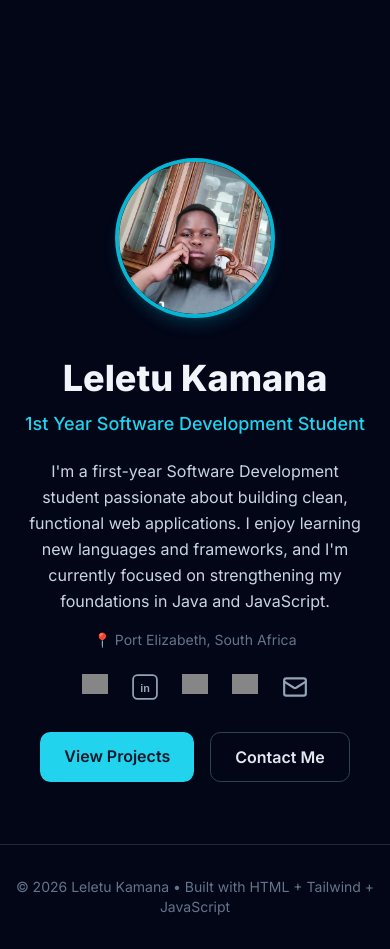
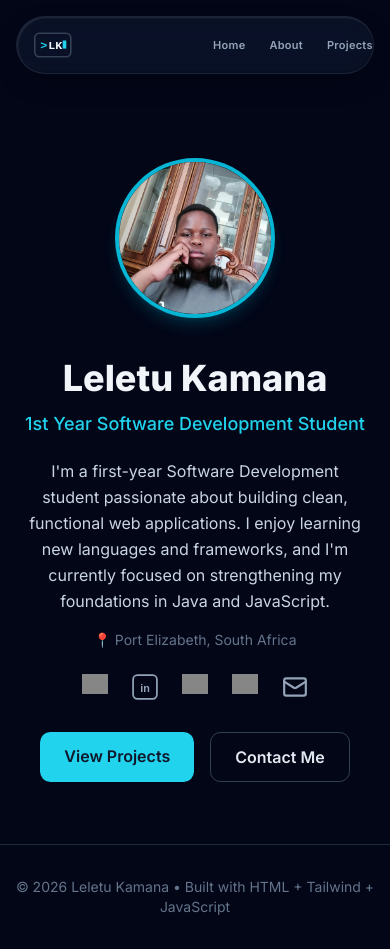
Before and after one commit to leletu-kamana/leletu-kamana.github.io, a plain HTML site: page index.html in a window 390 px wide. Drawn offline with nearby package versions, Linux system fonts and the light colour scheme; grey boxes are pictures that could not be loaded.

Commit message:
Update index.html

```diff
--- a/index.html
+++ b/index.html
@@ -97,43 +97,47 @@
 
         </div>
       </header>
+    </nav>
 
-    <!-- REMOVED: The spacer buffer div is removed entirely so your content naturally flows up beneath the floating bars -->
+    <nav class="md:hidden fixed top-4 left-1/2 -translate-x-1/2 w-[calc(100%-32px)] max-w-[520px] z-50">
+      <header class="w-full">
+        <!-- Replaced glass-menu-dock with glass-desktop-dock syntax for perfect visual consistency -->
+        <div class="glass-desktop-dock px-4 py-3 flex justify-between items-center">
 
-    <!-- Independent Floating Glass Mobile Dock (Fixed bottom placement over layout content, purely visible on mobile viewports) -->
-    <div class="md:hidden fixed bottom-4 left-1/2 -translate-x-1/2 w-[calc(100%-32px)] max-w-[520px] z-50">
-      <div class="glass-menu-dock w-full">
-        <a href="index.html" class="nav-dock-item ${window.location.pathname.endsWith('index.html') || window.location.pathname === '/' ? 'active' : ''}">
-          <svg xmlns="http://www.w3.org/2000/svg" viewBox="0 0 24 24" fill="currentColor">
-            <path d="M11.47 3.841a.75.75 0 0 1 1.06 0l8.69 8.69a.75.75 0 1 0 1.06-1.061l-8.689-8.69a2.25 2.25 0 0 0-3.182 0l-8.69 8.69a.75.75 0 1 0 1.061 1.06l8.69-8.689Z"></path>
-            <path d="m12 5.432 8.159 8.159c.03.03.06.058.091.086v6.198c0 1.035-.84 1.875-1.875 1.875H15a.75.75 0 0 1-.75-.75v-4.5a.75.75 0 0 0-.75-.75h-3a.75.75 0 0 0-.75.75V21a.75.75 0 0 1-.75.75H5.625a1.875 1.875 0 0 1-1.875-1.875v-6.198a2.29 2.29 0 0 0 .091-.086L12 5.432Z"></path>
+          <!-- Logo Element Group -->
+          <a href="index.html" class="flex items-center hover:opacity-90 transition-opacity transform scale-90 origin-left">
+            <svg viewBox="0 0 170 32" width="170" height="32" role="img" aria-label="Leletu Kamana logo">
+              <rect x="2" y="3" width="40" height="26" rx="5" fill="none" stroke="#334155" stroke-width="1.8" />
+              <text x="8" y="20" font-family="Courier New, monospace" font-size="13" font-weight="700" fill="#22d3ee">&gt;</text>
+              <text x="17" y="20" font-family="Courier New, monospace" font-size="13" font-weight="700" fill="#f1f5f9">LK</text>
+              <rect x="33" y="11" width="4" height="9" fill="#22d3ee">
+                <animate attributeName="opacity" values="1;0;1" dur="1.2s" repeatCount="indefinite" />
+              </rect>
+              <!-- Hidden name tracking string on small screens to prevent micro-cluttering next to links -->
+              <text x="50" y="20" font-family="Arial, Helvetica, sans-serif" font-size="14" font-weight="700" fill="#22d3ee" class="hidden xs:block">Leletu Kamana</text>
             </svg>
+          </a>
+
+          <!-- Layout Text Links Engine Links (Uses desktop padding classes for proper finger-tap scaling) -->
+          <div class="flex gap-1 text-[11px] sm:text-xs">
+            <a href="index.html" class="nav-desk-item !px-2.5 !py-1.5 ${window.location.pathname.endsWith('index.html') || window.location.pathname === '/' ? 'active' : ''}">
               <span>Home</span>
             </a>
-
-        <a href="about.html" class="nav-dock-item ${window.location.pathname.endsWith('about.html') ? 'active' : ''}">
-          <svg xmlns="http://www.w3.org/2000/svg" viewBox="0 0 24 24" fill="currentColor">
-            <path d="M19.5 21a3 3 0 0 0 3-3v-4.5a3 3 0 0 0-3-3h-15a3 3 0 0 0-3 3V18a3 3 0 0 0 3 3h15ZM1.5 10.146V6a3 3 0 0 1 3-3h5.379a2.25 2.25 0 0 1 1.59.659l2.122 2.121c.14.141.331.22.53.22H19.5a3 3 0 0 1 3 3v1.146A4.483 4.483 0 0 0 19.5 9h-15a4.483 4.483 0 0 0-3 1.146Z"></path>
-          </svg>
+            <a href="about.html" class="nav-desk-item !px-2.5 !py-1.5 ${window.location.pathname.endsWith('about.html') ? 'active' : ''}">
               <span>About</span>
             </a>
-
-        <a href="projects.html" class="nav-dock-item ${window.location.pathname.endsWith('projects.html') ? 'active' : ''}">
-          <svg xmlns="http://www.w3.org/2000/svg" viewBox="0 0 24 24" fill="currentColor">
-            <path fill-rule="evenodd" d="M6.75 2.25A.75.75 0 0 1 7.5 3v1.5h9V3A.75.75 0 0 1 18 3v1.5h.75a3 3 0 0 1 3 3v11.25a3 3 0 0 1-3 3H5.25a3 3 0 0 1-3-3V7.5a3 3 0 0 1 3-3H6V3a.75.75 0 0 1 .75-.75Zm13.5 9a1.5 1.5 0 0 0-1.5-1.5H5.25a1.5 1.5 0 0 0-1.5 1.5v7.5a1.5 1.5 0 0 0 1.5 1.5h13.5a1.5 1.5 0 0 0 1.5-1.5v-7.5Z" clip-rule="evenodd"></path>
-          </svg>
+            <a href="projects.html" class="nav-desk-item !px-2.5 !py-1.5 ${window.location.pathname.endsWith('projects.html') ? 'active' : ''}">
               <span>Projects</span>
             </a>
-
-        <a href="contact.html" class="nav-dock-item ${window.location.pathname.endsWith('contact.html') ? 'active' : ''}">
-          <svg xmlns="http://www.w3.org/2000/svg" viewBox="0 0 24 24" fill="currentColor">
-            <path fill-rule="evenodd" d="M6.75 2.25A2.25 2.25 0 0 0 4.5 4.5v15A2.25 2.25 0 0 0 6.75 21.75h10.5A2.25 2.25 0 0 0 19.5 19.5v-15A2.25 2.25 0 0 0 17.25 2.25H6.75ZM12 18.75a.75.75 0 1 1 0-1.5.75.75 0 0 1 0 1.5Z" clip-rule="evenodd"></path>
-          </svg>
+            <a href="contact.html" class="nav-desk-item !px-2.5 !py-1.5 ${window.location.pathname.endsWith('contact.html') ? 'active' : ''}">
               <span>Contact</span>
             </a>
           </div>
+
         </div>
+      </header>
     </nav>
+
   <!-- ============ HERO SECTION ============ -->
   <!-- Side-by-side layout: photo on one side, text on the other.
        On mobile (small screens) it stacks automatically because
```
Lines whose indentation alone changed are shown as unchanged.
